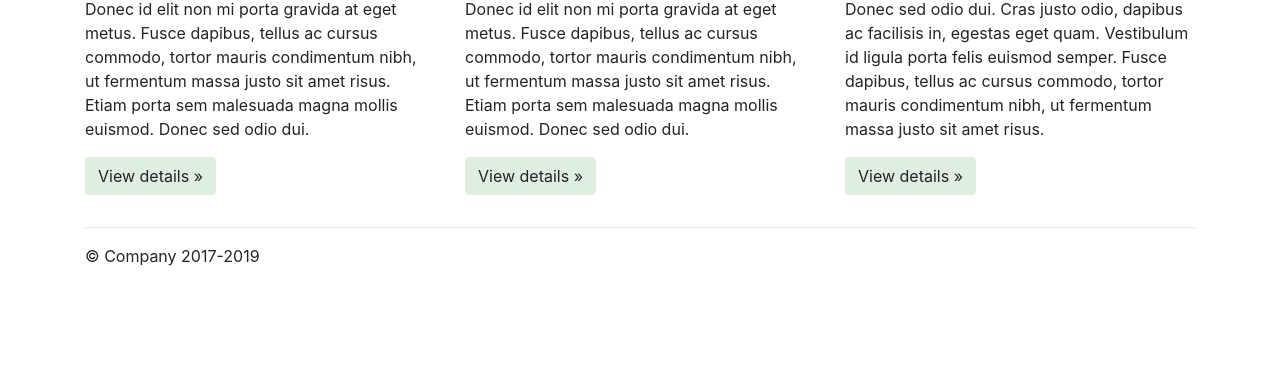
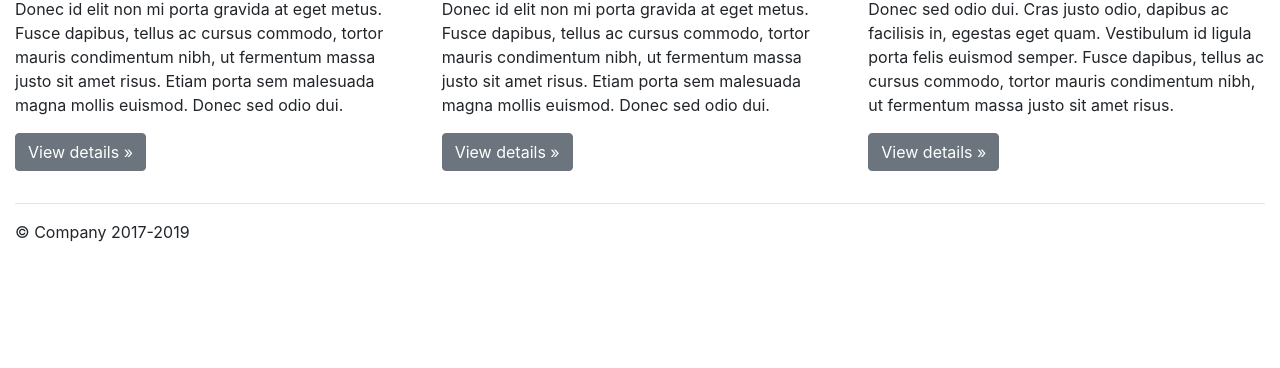
Before and after one commit to ivankoi/webpack-bootstrap-theming, a website built with webpack: page index.html in a window 1280 px wide. Shown: the part 432-800 px from the top of the page. Built offline with nearby package versions, Linux system fonts and the light colour scheme; some packages are replaced by stand-ins of ours.

Commit message:
abandon customization of secondary color

```diff
--- a/index.html
+++ b/index.html
@@ -12,7 +12,7 @@
     <link rel="canonical" href="https://getbootstrap.com/docs/4.3/examples/jumbotron/">
 
     <!-- Bootstrap core CSS -->
-    <link href="./dist/fgas-styles.css" rel="stylesheet">
+    <link href="./dist/fgas-bootstrap.css" rel="stylesheet">
 
 
     <style>
--- a/src/fgas-style.scss
+++ b/src/fgas-style.scss
@@ -1,10 +1,25 @@
 $primary: #6E8B3D;
-$secondary: #E0EEE0;
+
+
 $card-cap-bg: #6E8B3D;
+$card-bg:#E0EEE0;
+
+
+$custom-file-button-bg: $primary;
+
+
+$label-margin-bottom:0;
+
+$container-max-widths: (
+        xl: 1280px
+);
 
 @import "../node_modules/bootstrap/scss/functions";
 @import "../node_modules/bootstrap/scss/variables";
 @import "../node_modules/bootstrap/scss/mixins";
+
+$card-cap-color: $white;
+$custom-file-button-color: $white;
 
 @import "../node_modules/bootstrap/scss/root";
 @import "../node_modules/bootstrap/scss/reboot";
--- a/webpack.config.js
+++ b/webpack.config.js
@@ -34,7 +34,7 @@ module.exports = {
     },
     plugins: [
         new MiniCssExtractPlugin({
-            filename: 'fgas-styles.css'
+            filename: 'fgas-bootstrap.css'
         })
     ]
 };
```
